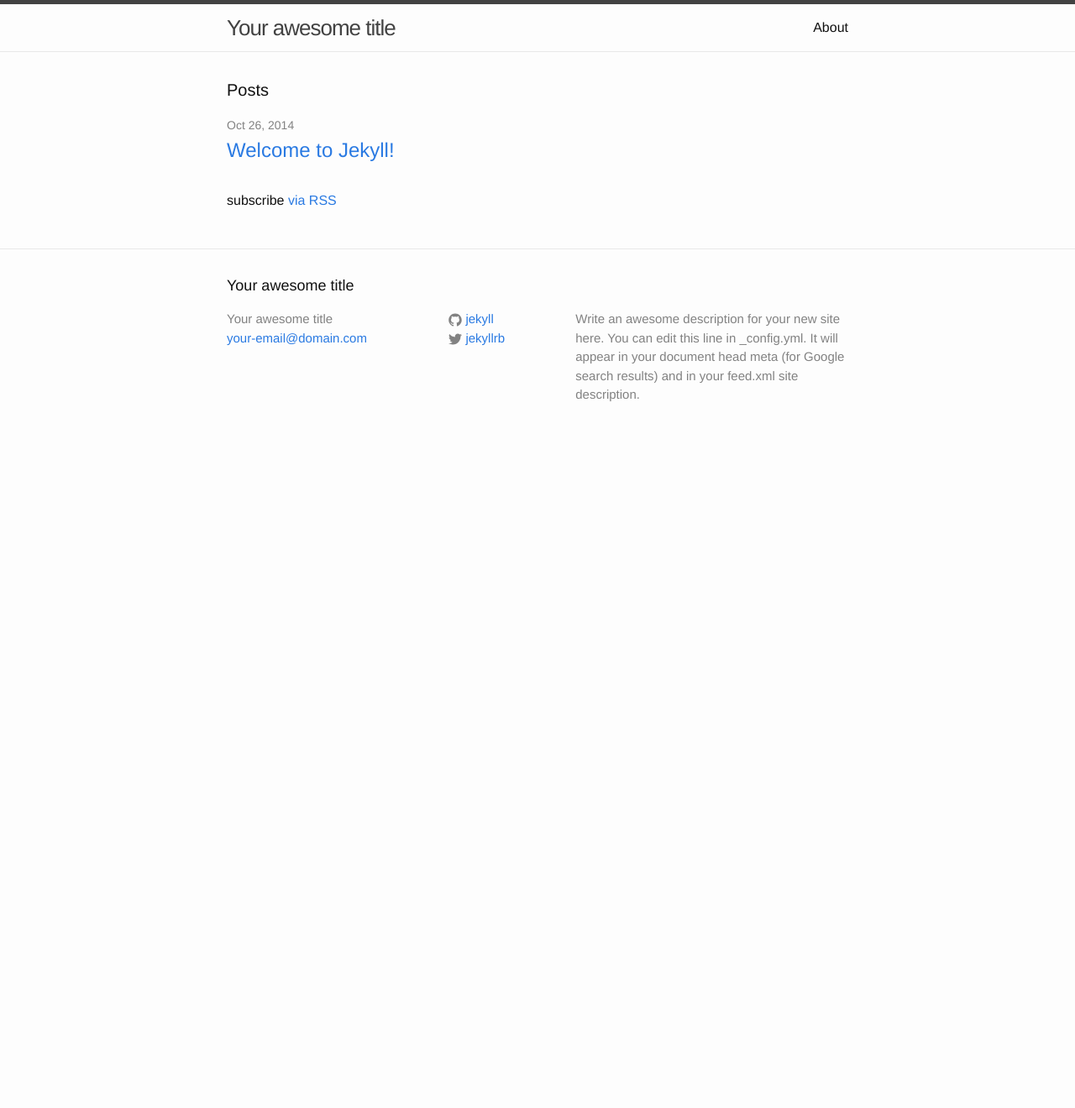
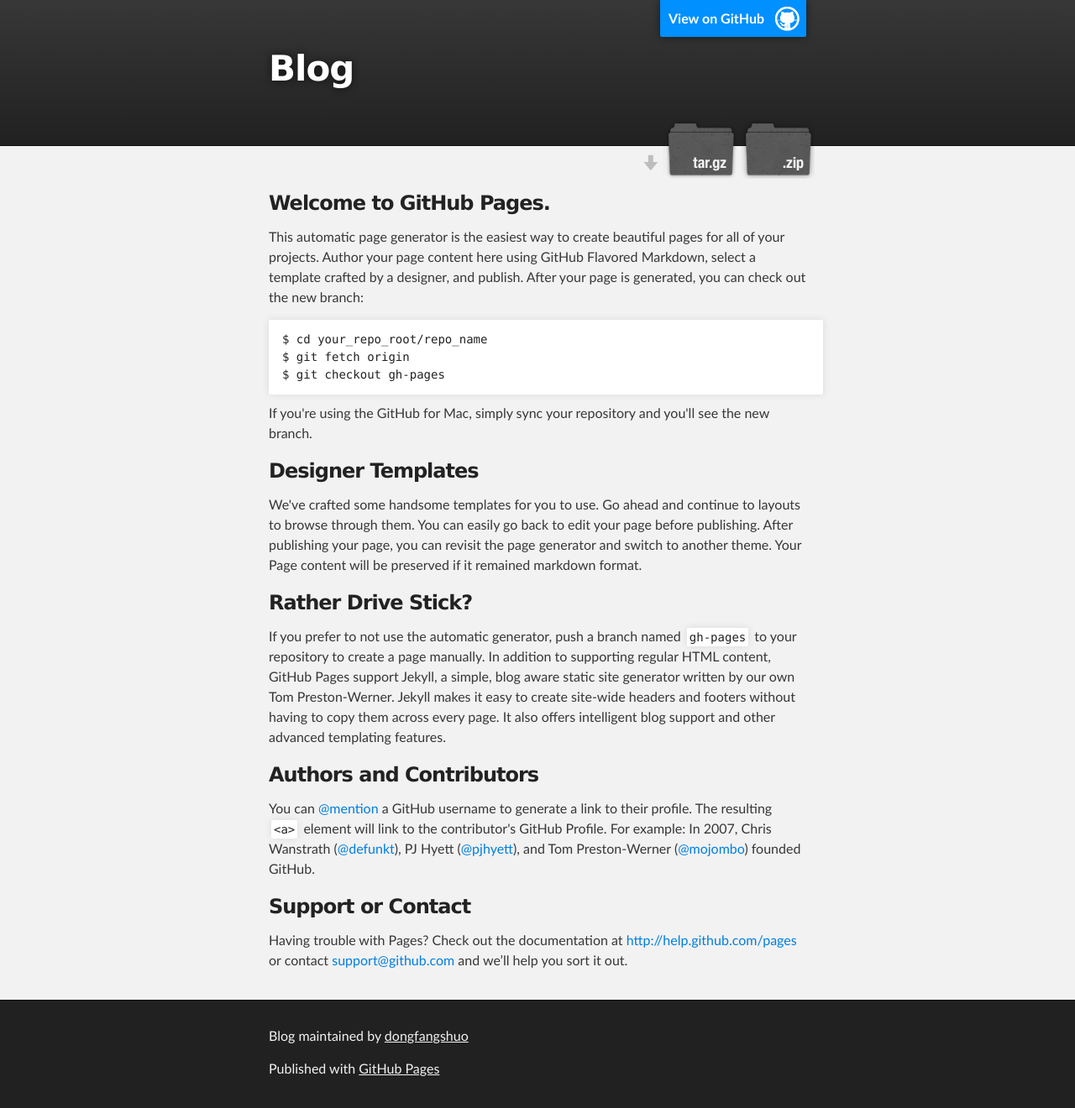
Before and after one commit to dongfangshuo/blog, a Jekyll site: the page index.html, which Jekyll copies as it is, in a window 1280 px wide. Shown: the whole page at 84% size. Built offline with Jekyll 4.4.1, drawn with Linux system fonts in a browser that asks for light colours; before the commit the page ends 900 px from its top, so only the background shows below that.

Commit message:
Create gh-pages branch via GitHub

```diff
--- a/index.html
+++ b/index.html
@@ -1,23 +1,79 @@
----
-layout: default
----
+<!DOCTYPE html>
+<html>
 
-<div class="home">
+  <head>
+    <meta charset='utf-8'>
+    <meta http-equiv="X-UA-Compatible" content="chrome=1">
+    <meta name="description" content="Blog : ">
 
-  <h1 class="page-heading">Posts</h1>
+    <link rel="stylesheet" type="text/css" media="screen" href="stylesheets/stylesheet.css">
 
-  <ul class="post-list">
-    {% for post in site.posts %}
-      <li>
-        <span class="post-meta">{{ post.date | date: "%b %-d, %Y" }}</span>
+    <title>Blog</title>
+  </head>
 
-        <h2>
-          <a class="post-link" href="{{ post.url | prepend: site.baseurl }}">{{ post.title }}</a>
-        </h2>
-      </li>
-    {% endfor %}
-  </ul>
+  <body>
 
-  <p class="rss-subscribe">subscribe <a href="{{ "/feed.xml" | prepend: site.baseurl }}">via RSS</a></p>
+    <!-- HEADER -->
+    <div id="header_wrap" class="outer">
+        <header class="inner">
+          <a id="forkme_banner" href="https://github.com/dongfangshuo/blog">View on GitHub</a>
 
-</div>
+          <h1 id="project_title">Blog</h1>
+          <h2 id="project_tagline"></h2>
+
+            <section id="downloads">
+              <a class="zip_download_link" href="https://github.com/dongfangshuo/blog/zipball/master">Download this project as a .zip file</a>
+              <a class="tar_download_link" href="https://github.com/dongfangshuo/blog/tarball/master">Download this project as a tar.gz file</a>
+            </section>
+        </header>
+    </div>
+
+    <!-- MAIN CONTENT -->
+    <div id="main_content_wrap" class="outer">
+      <section id="main_content" class="inner">
+        <h3>
+<a name="welcome-to-github-pages" class="anchor" href="#welcome-to-github-pages"><span class="octicon octicon-link"></span></a>Welcome to GitHub Pages.</h3>
+
+<p>This automatic page generator is the easiest way to create beautiful pages for all of your projects. Author your page content here using GitHub Flavored Markdown, select a template crafted by a designer, and publish. After your page is generated, you can check out the new branch:</p>
+
+<pre><code>$ cd your_repo_root/repo_name
+$ git fetch origin
+$ git checkout gh-pages
+</code></pre>
+
+<p>If you're using the GitHub for Mac, simply sync your repository and you'll see the new branch.</p>
+
+<h3>
+<a name="designer-templates" class="anchor" href="#designer-templates"><span class="octicon octicon-link"></span></a>Designer Templates</h3>
+
+<p>We've crafted some handsome templates for you to use. Go ahead and continue to layouts to browse through them. You can easily go back to edit your page before publishing. After publishing your page, you can revisit the page generator and switch to another theme. Your Page content will be preserved if it remained markdown format.</p>
+
+<h3>
+<a name="rather-drive-stick" class="anchor" href="#rather-drive-stick"><span class="octicon octicon-link"></span></a>Rather Drive Stick?</h3>
+
+<p>If you prefer to not use the automatic generator, push a branch named <code>gh-pages</code> to your repository to create a page manually. In addition to supporting regular HTML content, GitHub Pages support Jekyll, a simple, blog aware static site generator written by our own Tom Preston-Werner. Jekyll makes it easy to create site-wide headers and footers without having to copy them across every page. It also offers intelligent blog support and other advanced templating features.</p>
+
+<h3>
+<a name="authors-and-contributors" class="anchor" href="#authors-and-contributors"><span class="octicon octicon-link"></span></a>Authors and Contributors</h3>
+
+<p>You can <a href="https://github.com/blog/821" class="user-mention">@mention</a> a GitHub username to generate a link to their profile. The resulting <code>&lt;a&gt;</code> element will link to the contributor's GitHub Profile. For example: In 2007, Chris Wanstrath (<a href="https://github.com/defunkt" class="user-mention">@defunkt</a>), PJ Hyett (<a href="https://github.com/pjhyett" class="user-mention">@pjhyett</a>), and Tom Preston-Werner (<a href="https://github.com/mojombo" class="user-mention">@mojombo</a>) founded GitHub.</p>
+
+<h3>
+<a name="support-or-contact" class="anchor" href="#support-or-contact"><span class="octicon octicon-link"></span></a>Support or Contact</h3>
+
+<p>Having trouble with Pages? Check out the documentation at <a href="http://help.github.com/pages">http://help.github.com/pages</a> or contact <a href="mailto:support@github.com">support@github.com</a> and we’ll help you sort it out.</p>
+      </section>
+    </div>
+
+    <!-- FOOTER  -->
+    <div id="footer_wrap" class="outer">
+      <footer class="inner">
+        <p class="copyright">Blog maintained by <a href="https://github.com/dongfangshuo">dongfangshuo</a></p>
+        <p>Published with <a href="http://pages.github.com">GitHub Pages</a></p>
+      </footer>
+    </div>
+
+
+
+  </body>
+</html>
--- /dev/null
+++ b/javascripts/main.js
@@ -0,0 +1 @@
+console.log('This would be the main JS file.');
--- /dev/null
+++ b/stylesheets/pygment_trac.css
@@ -0,0 +1,70 @@
+.highlight .hll { background-color: #ffffcc }
+.highlight  { background: #f0f3f3; }
+.highlight .c { color: #0099FF; font-style: italic } /* Comment */
+.highlight .err { color: #AA0000; background-color: #FFAAAA } /* Error */
+.highlight .k { color: #006699; font-weight: bold } /* Keyword */
+.highlight .o { color: #555555 } /* Operator */
+.highlight .cm { color: #0099FF; font-style: italic } /* Comment.Multiline */
+.highlight .cp { color: #009999 } /* Comment.Preproc */
+.highlight .c1 { color: #0099FF; font-style: italic } /* Comment.Single */
+.highlight .cs { color: #0099FF; font-weight: bold; font-style: italic } /* Comment.Special */
+.highlight .gd { background-color: #FFCCCC; border: 1px solid #CC0000 } /* Generic.Deleted */
+.highlight .ge { font-style: italic } /* Generic.Emph */
+.highlight .gr { color: #FF0000 } /* Generic.Error */
+.highlight .gh { color: #003300; font-weight: bold } /* Generic.Heading */
+.highlight .gi { background-color: #CCFFCC; border: 1px solid #00CC00 } /* Generic.Inserted */
+.highlight .go { color: #AAAAAA } /* Generic.Output */
+.highlight .gp { color: #000099; font-weight: bold } /* Generic.Prompt */
+.highlight .gs { font-weight: bold } /* Generic.Strong */
+.highlight .gu { color: #003300; font-weight: bold } /* Generic.Subheading */
+.highlight .gt { color: #99CC66 } /* Generic.Traceback */
+.highlight .kc { color: #006699; font-weight: bold } /* Keyword.Constant */
+.highlight .kd { color: #006699; font-weight: bold } /* Keyword.Declaration */
+.highlight .kn { color: #006699; font-weight: bold } /* Keyword.Namespace */
+.highlight .kp { color: #006699 } /* Keyword.Pseudo */
+.highlight .kr { color: #006699; font-weight: bold } /* Keyword.Reserved */
+.highlight .kt { color: #007788; font-weight: bold } /* Keyword.Type */
+.highlight .m { color: #FF6600 } /* Literal.Number */
+.highlight .s { color: #CC3300 } /* Literal.String */
+.highlight .na { color: #330099 } /* Name.Attribute */
+.highlight .nb { color: #336666 } /* Name.Builtin */
+.highlight .nc { color: #00AA88; font-weight: bold } /* Name.Class */
+.highlight .no { color: #336600 } /* Name.Constant */
+.highlight .nd { color: #9999FF } /* Name.Decorator */
+.highlight .ni { color: #999999; font-weight: bold } /* Name.Entity */
+.highlight .ne { color: #CC0000; font-weight: bold } /* Name.Exception */
+.highlight .nf { color: #CC00FF } /* Name.Function */
+.highlight .nl { color: #9999FF } /* Name.Label */
+.highlight .nn { color: #00CCFF; font-weight: bold } /* Name.Namespace */
+.highlight .nt { color: #330099; font-weight: bold } /* Name.Tag */
+.highlight .nv { color: #003333 } /* Name.Variable */
+.highlight .ow { color: #000000; font-weight: bold } /* Operator.Word */
+.highlight .w { color: #bbbbbb } /* Text.Whitespace */
+.highlight .mf { color: #FF6600 } /* Literal.Number.Float */
+.highlight .mh { color: #FF6600 } /* Literal.Number.Hex */
+.highlight .mi { color: #FF6600 } /* Literal.Number.Integer */
+.highlight .mo { color: #FF6600 } /* Literal.Number.Oct */
+.highlight .sb { color: #CC3300 } /* Literal.String.Backtick */
+.highlight .sc { color: #CC3300 } /* Literal.String.Char */
+.highlight .sd { color: #CC3300; font-style: italic } /* Literal.String.Doc */
+.highlight .s2 { color: #CC3300 } /* Literal.String.Double */
+.highlight .se { color: #CC3300; font-weight: bold } /* Literal.String.Escape */
+.highlight .sh { color: #CC3300 } /* Literal.String.Heredoc */
+.highlight .si { color: #AA0000 } /* Literal.String.Interpol */
+.highlight .sx { color: #CC3300 } /* Literal.String.Other */
+.highlight .sr { color: #33AAAA } /* Literal.String.Regex */
+.highlight .s1 { color: #CC3300 } /* Literal.String.Single */
+.highlight .ss { color: #FFCC33 } /* Literal.String.Symbol */
+.highlight .bp { color: #336666 } /* Name.Builtin.Pseudo */
+.highlight .vc { color: #003333 } /* Name.Variable.Class */
+.highlight .vg { color: #003333 } /* Name.Variable.Global */
+.highlight .vi { color: #003333 } /* Name.Variable.Instance */
+.highlight .il { color: #FF6600 } /* Literal.Number.Integer.Long */
+
+.type-csharp .highlight .k { color: #0000FF }
+.type-csharp .highlight .kt { color: #0000FF }
+.type-csharp .highlight .nf { color: #000000; font-weight: normal }
+.type-csharp .highlight .nc { color: #2B91AF }
+.type-csharp .highlight .nn { color: #000000 }
+.type-csharp .highlight .s { color: #A31515 }
+.type-csharp .highlight .sc { color: #A31515 }
--- /dev/null
+++ b/stylesheets/stylesheet.css
@@ -0,0 +1,423 @@
+/*******************************************************************************
+Slate Theme for GitHub Pages
+by Jason Costello, @jsncostello
+*******************************************************************************/
+
+@import url(pygment_trac.css);
+
+/*******************************************************************************
+MeyerWeb Reset
+*******************************************************************************/
+
+html, body, div, span, applet, object, iframe,
+h1, h2, h3, h4, h5, h6, p, blockquote, pre,
+a, abbr, acronym, address, big, cite, code,
+del, dfn, em, img, ins, kbd, q, s, samp,
+small, strike, strong, sub, sup, tt, var,
+b, u, i, center,
+dl, dt, dd, ol, ul, li,
+fieldset, form, label, legend,
+table, caption, tbody, tfoot, thead, tr, th, td,
+article, aside, canvas, details, embed,
+figure, figcaption, footer, header, hgroup,
+menu, nav, output, ruby, section, summary,
+time, mark, audio, video {
+  margin: 0;
+  padding: 0;
+  border: 0;
+  font: inherit;
+  vertical-align: baseline;
+}
+
+/* HTML5 display-role reset for older browsers */
+article, aside, details, figcaption, figure,
+footer, header, hgroup, menu, nav, section {
+  display: block;
+}
+
+ol, ul {
+  list-style: none;
+}
+
+table {
+  border-collapse: collapse;
+  border-spacing: 0;
+}
+
+/*******************************************************************************
+Theme Styles
+*******************************************************************************/
+
+body {
+  box-sizing: border-box;
+  color:#373737;
+  background: #212121;
+  font-size: 16px;
+  font-family: 'Myriad Pro', Calibri, Helvetica, Arial, sans-serif;
+  line-height: 1.5;
+  -webkit-font-smoothing: antialiased;
+}
+
+h1, h2, h3, h4, h5, h6 {
+  margin: 10px 0;
+  font-weight: 700;
+  color:#222222;
+  font-family: 'Lucida Grande', 'Calibri', Helvetica, Arial, sans-serif;
+  letter-spacing: -1px;
+}
+
+h1 {
+  font-size: 36px;
+  font-weight: 700;
+}
+
+h2 {
+  padding-bottom: 10px;
+  font-size: 32px;
+  background: url('../images/bg_hr.png') repeat-x bottom;
+}
+
+h3 {
+  font-size: 24px;
+}
+
+h4 {
+  font-size: 21px;
+}
+
+h5 {
+  font-size: 18px;
+}
+
+h6 {
+  font-size: 16px;
+}
+
+p {
+  margin: 10px 0 15px 0;
+}
+
+footer p {
+  color: #f2f2f2;
+}
+
+a {
+  text-decoration: none;
+  color: #007edf;
+  text-shadow: none;
+
+  transition: color 0.5s ease;
+  transition: text-shadow 0.5s ease;
+  -webkit-transition: color 0.5s ease;
+  -webkit-transition: text-shadow 0.5s ease;
+  -moz-transition: color 0.5s ease;
+  -moz-transition: text-shadow 0.5s ease;
+  -o-transition: color 0.5s ease;
+  -o-transition: text-shadow 0.5s ease;
+  -ms-transition: color 0.5s ease;
+  -ms-transition: text-shadow 0.5s ease;
+}
+
+a:hover, a:focus {text-decoration: underline;}
+
+footer a {
+  color: #F2F2F2;
+  text-decoration: underline;
+}
+
+em {
+  font-style: italic;
+}
+
+strong {
+  font-weight: bold;
+}
+
+img {
+  position: relative;
+  margin: 0 auto;
+  max-width: 739px;
+  padding: 5px;
+  margin: 10px 0 10px 0;
+  border: 1px solid #ebebeb;
+
+  box-shadow: 0 0 5px #ebebeb;
+  -webkit-box-shadow: 0 0 5px #ebebeb;
+  -moz-box-shadow: 0 0 5px #ebebeb;
+  -o-box-shadow: 0 0 5px #ebebeb;
+  -ms-box-shadow: 0 0 5px #ebebeb;
+}
+
+p img {
+  display: inline;
+  margin: 0;
+  padding: 0;
+  vertical-align: middle;
+  text-align: center;
+  border: none;
+}
+
+pre, code {
+  width: 100%;
+  color: #222;
+  background-color: #fff;
+
+  font-family: Monaco, "Bitstream Vera Sans Mono", "Lucida Console", Terminal, monospace;
+  font-size: 14px;
+
+  border-radius: 2px;
+  -moz-border-radius: 2px;
+  -webkit-border-radius: 2px;
+}
+
+pre {
+  width: 100%;
+  padding: 10px;
+  box-shadow: 0 0 10px rgba(0,0,0,.1);
+  overflow: auto;
+}
+
+code {
+  padding: 3px;
+  margin: 0 3px;
+  box-shadow: 0 0 10px rgba(0,0,0,.1);
+}
+
+pre code {
+  display: block;
+  box-shadow: none;
+}
+
+blockquote {
+  color: #666;
+  margin-bottom: 20px;
+  padding: 0 0 0 20px;
+  border-left: 3px solid #bbb;
+}
+
+
+ul, ol, dl {
+  margin-bottom: 15px
+}
+
+ul {
+  list-style: inside;
+  padding-left: 20px;
+}
+
+ol {
+  list-style: decimal inside;
+  padding-left: 20px;
+}
+
+dl dt {
+  font-weight: bold;
+}
+
+dl dd {
+  padding-left: 20px;
+  font-style: italic;
+}
+
+dl p {
+  padding-left: 20px;
+  font-style: italic;
+}
+
+hr {
+  height: 1px;
+  margin-bottom: 5px;
+  border: none;
+  background: url('../images/bg_hr.png') repeat-x center;
+}
+
+table {
+  border: 1px solid #373737;
+  margin-bottom: 20px;
+  text-align: left;
+ }
+
+th {
+  font-family: 'Lucida Grande', 'Helvetica Neue', Helvetica, Arial, sans-serif;
+  padding: 10px;
+  background: #373737;
+  color: #fff;
+ }
+
+td {
+  padding: 10px;
+  border: 1px solid #373737;
+ }
+
+form {
+  background: #f2f2f2;
+  padding: 20px;
+}
+
+/*******************************************************************************
+Full-Width Styles
+*******************************************************************************/
+
+.outer {
+  width: 100%;
+}
+
+.inner {
+  position: relative;
+  max-width: 640px;
+  padding: 20px 10px;
+  margin: 0 auto;
+}
+
+#forkme_banner {
+  display: block;
+  position: absolute;
+  top:0;
+  right: 10px;
+  z-index: 10;
+  padding: 10px 50px 10px 10px;
+  color: #fff;
+  background: url('../images/blacktocat.png') #0090ff no-repeat 95% 50%;
+  font-weight: 700;
+  box-shadow: 0 0 10px rgba(0,0,0,.5);
+  border-bottom-left-radius: 2px;
+  border-bottom-right-radius: 2px;
+}
+
+#header_wrap {
+  background: #212121;
+  background: -moz-linear-gradient(top, #373737, #212121);
+  background: -webkit-linear-gradient(top, #373737, #212121);
+  background: -ms-linear-gradient(top, #373737, #212121);
+  background: -o-linear-gradient(top, #373737, #212121);
+  background: linear-gradient(top, #373737, #212121);
+}
+
+#header_wrap .inner {
+  padding: 50px 10px 30px 10px;
+}
+
+#project_title {
+  margin: 0;
+  color: #fff;
+  font-size: 42px;
+  font-weight: 700;
+  text-shadow: #111 0px 0px 10px;
+}
+
+#project_tagline {
+  color: #fff;
+  font-size: 24px;
+  font-weight: 300;
+  background: none;
+  text-shadow: #111 0px 0px 10px;
+}
+
+#downloads {
+  position: absolute;
+  width: 210px;
+  z-index: 10;
+  bottom: -40px;
+  right: 0;
+  height: 70px;
+  background: url('../images/icon_download.png') no-repeat 0% 90%;
+}
+
+.zip_download_link {
+  display: block;
+  float: right;
+  width: 90px;
+  height:70px;
+  text-indent: -5000px;
+  overflow: hidden;
+  background: url(../images/sprite_download.png) no-repeat bottom left;
+}
+
+.tar_download_link {
+  display: block;
+  float: right;
+  width: 90px;
+  height:70px;
+  text-indent: -5000px;
+  overflow: hidden;
+  background: url(../images/sprite_download.png) no-repeat bottom right;
+  margin-left: 10px;
+}
+
+.zip_download_link:hover {
+  background: url(../images/sprite_download.png) no-repeat top left;
+}
+
+.tar_download_link:hover {
+  background: url(../images/sprite_download.png) no-repeat top right;
+}
+
+#main_content_wrap {
+  background: #f2f2f2;
+  border-top: 1px solid #111;
+  border-bottom: 1px solid #111;
+}
+
+#main_content {
+  padding-top: 40px;
+}
+
+#footer_wrap {
+  background: #212121;
+}
+
+
+
+/*******************************************************************************
+Small Device Styles
+*******************************************************************************/
+
+@media screen and (max-width: 480px) {
+  body {
+    font-size:14px;
+  }
+
+  #downloads {
+    display: none;
+  }
+
+  .inner {
+    min-width: 320px;
+    max-width: 480px;
+  }
+
+  #project_title {
+  font-size: 32px;
+  }
+
+  h1 {
+    font-size: 28px;
+  }
+
+  h2 {
+    font-size: 24px;
+  }
+
+  h3 {
+    font-size: 21px;
+  }
+
+  h4 {
+    font-size: 18px;
+  }
+
+  h5 {
+    font-size: 14px;
+  }
+
+  h6 {
+    font-size: 12px;
+  }
+
+  code, pre {
+    min-width: 320px;
+    max-width: 480px;
+    font-size: 11px;
+  }
+
+}
```
Also changed, not shown: params.json (added, +1 -0 lines), images/bg_hr.png (added), images/blacktocat.png (added), images/icon_download.png (added), images/sprite_download.png (added).
